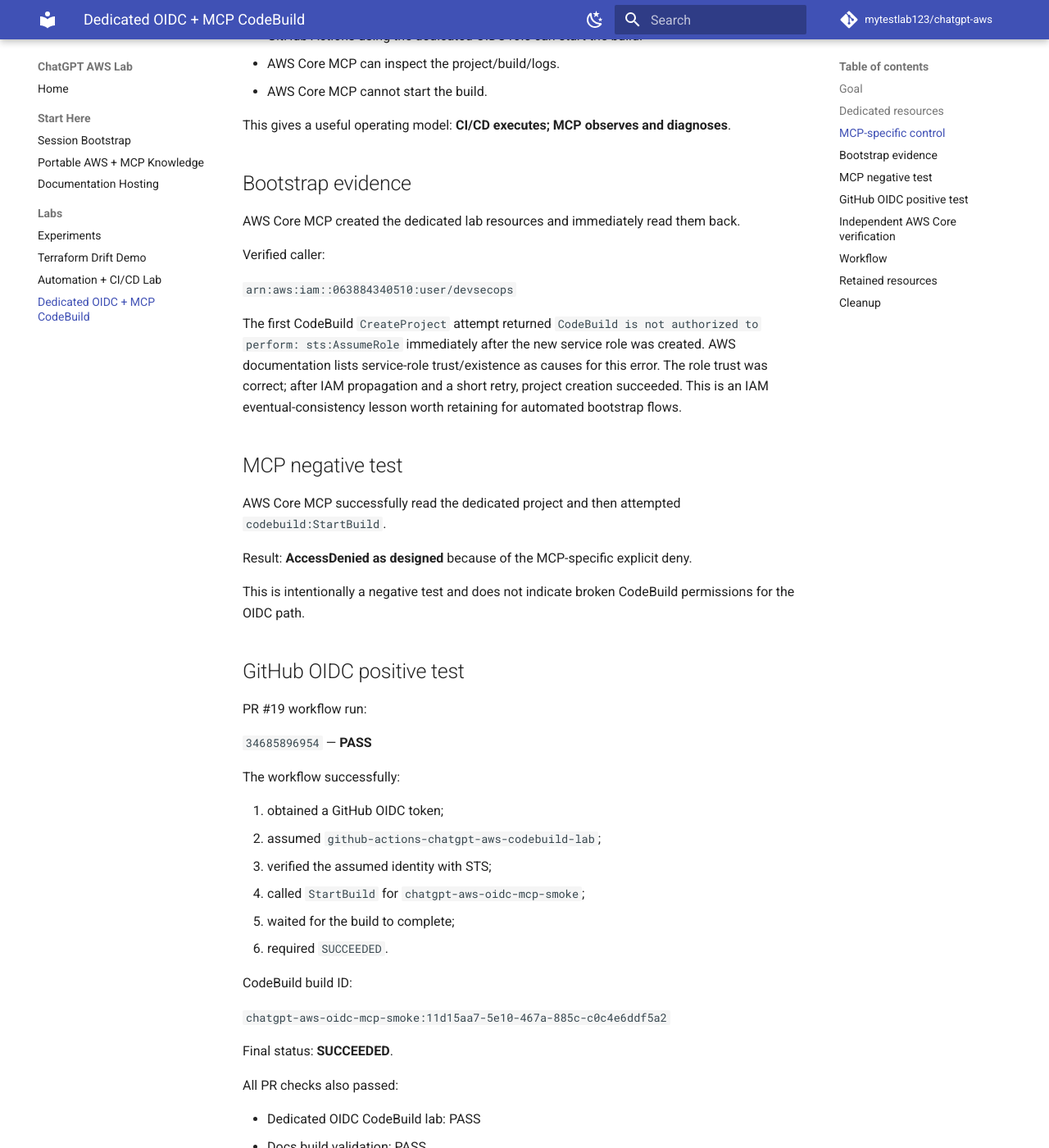
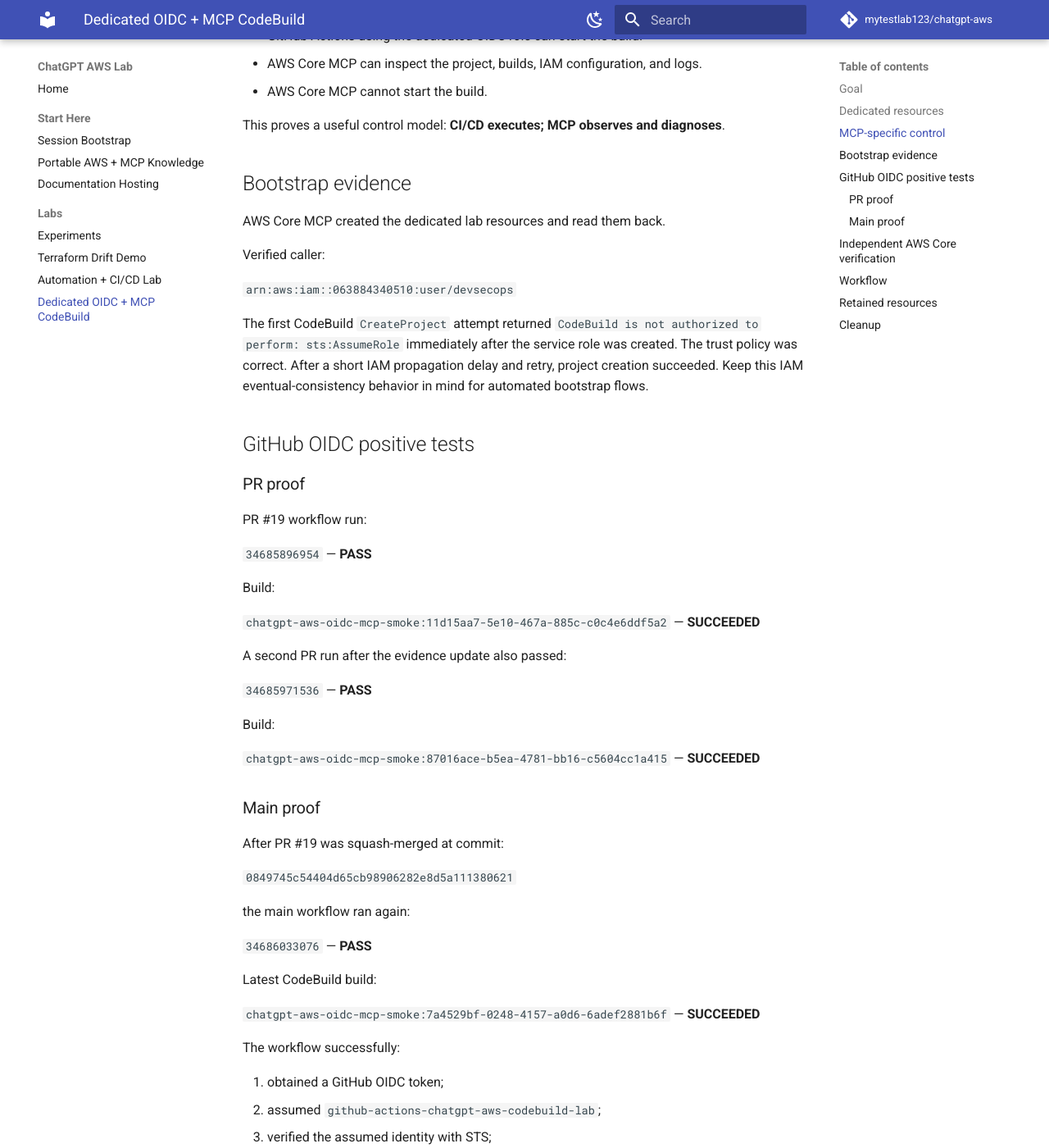
Before and after one commit to mytestlab123/chatgpt-aws, an MkDocs documentation site: the page built from docs/OIDC_MCP_CODEBUILD_LAB.md, in a window 1280 px wide and 1400 px high, scrolled down 1245 px. Shown: the whole window at 82% size. Built offline with MkDocs 1.6.1 and Material for MkDocs 9.7.7, drawn with Linux system fonts in a browser that asks for light colours; comment, search, counter and statistics services are not loaded; some of the changed text lies outside the part shown.

Commit message:
Record final Issue 18 OIDC and MCP evidence

````diff
--- a/docs/OIDC_MCP_CODEBUILD_LAB.md
+++ b/docs/OIDC_MCP_CODEBUILD_LAB.md
@@ -13,7 +13,7 @@
 AWS Core MCP   -> CodeBuild read/diagnose, but StartBuild explicitly denied
 ```
 
-This experiment does not depend on `lab1_agent`.
+This experiment is fully independent of `lab1_agent`.
 
 ## Dedicated resources
 
@@ -23,7 +23,7 @@
 - CloudWatch log group: `/aws/codebuild/chatgpt-aws-oidc-mcp-smoke`
 - AWS Core user guard policy: `ChatGPTAwsMCPCodeBuildGuard`
 
-The GitHub OIDC role trusts only `mytestlab123/chatgpt-aws` PR/main subjects and has permission only to start/read the dedicated CodeBuild project.
+The GitHub OIDC role trusts only `mytestlab123/chatgpt-aws` PR/main subjects and can only start/read the dedicated CodeBuild project.
 
 The CodeBuild service role trusts `codebuild.amazonaws.com` and is restricted with `aws:SourceAccount` plus the exact CodeBuild project ARN.
 
@@ -47,71 +47,81 @@
 Effect:
 
 - GitHub Actions using the dedicated OIDC role can start the build.
-- AWS Core MCP can inspect the project/build/logs.
+- AWS Core MCP can inspect the project, builds, IAM configuration, and logs.
 - AWS Core MCP cannot start the build.
 
-This gives a useful operating model: **CI/CD executes; MCP observes and diagnoses**.
+This proves a useful control model: **CI/CD executes; MCP observes and diagnoses**.
 
 ## Bootstrap evidence
 
-AWS Core MCP created the dedicated lab resources and immediately read them back.
+AWS Core MCP created the dedicated lab resources and read them back.
 
 Verified caller:
 
 `arn:aws:iam::063884340510:user/devsecops`
 
-The first CodeBuild `CreateProject` attempt returned `CodeBuild is not authorized to perform: sts:AssumeRole` immediately after the new service role was created. AWS documentation lists service-role trust/existence as causes for this error. The role trust was correct; after IAM propagation and a short retry, project creation succeeded. This is an IAM eventual-consistency lesson worth retaining for automated bootstrap flows.
+The first CodeBuild `CreateProject` attempt returned `CodeBuild is not authorized to perform: sts:AssumeRole` immediately after the service role was created. The trust policy was correct. After a short IAM propagation delay and retry, project creation succeeded. Keep this IAM eventual-consistency behavior in mind for automated bootstrap flows.
 
-## MCP negative test
+## GitHub OIDC positive tests
 
-AWS Core MCP successfully read the dedicated project and then attempted `codebuild:StartBuild`.
-
-Result: **AccessDenied as designed** because of the MCP-specific explicit deny.
-
-This is intentionally a negative test and does not indicate broken CodeBuild permissions for the OIDC path.
-
-## GitHub OIDC positive test
+### PR proof
 
 PR #19 workflow run:
 
 `34685896954` — **PASS**
+
+Build:
+
+`chatgpt-aws-oidc-mcp-smoke:11d15aa7-5e10-467a-885c-c0c4e6ddf5a2` — **SUCCEEDED**
+
+A second PR run after the evidence update also passed:
+
+`34685971536` — **PASS**
+
+Build:
+
+`chatgpt-aws-oidc-mcp-smoke:87016ace-b5ea-4781-bb16-c5604cc1a415` — **SUCCEEDED**
+
+### Main proof
+
+After PR #19 was squash-merged at commit:
+
+`0849745c54404d65cb98906282e8d5a111380621`
+
+the main workflow ran again:
+
+`34686033076` — **PASS**
+
+Latest CodeBuild build:
+
+`chatgpt-aws-oidc-mcp-smoke:7a4529bf-0248-4157-a0d6-6adef2881b6f` — **SUCCEEDED**
 
 The workflow successfully:
 
 1. obtained a GitHub OIDC token;
 2. assumed `github-actions-chatgpt-aws-codebuild-lab`;
 3. verified the assumed identity with STS;
-4. called `StartBuild` for `chatgpt-aws-oidc-mcp-smoke`;
-5. waited for the build to complete;
+4. called `StartBuild` for only `chatgpt-aws-oidc-mcp-smoke`;
+5. polled `BatchGetBuilds` until completion;
 6. required `SUCCEEDED`.
-
-CodeBuild build ID:
-
-`chatgpt-aws-oidc-mcp-smoke:11d15aa7-5e10-467a-885c-c0c4e6ddf5a2`
-
-Final status: **SUCCEEDED**.
-
-All PR checks also passed:
-
-- Dedicated OIDC CodeBuild lab: PASS
-- Docs build validation: PASS
-- Docs AWS site: PASS
-- Automation CI/CD lab: PASS
-- Terraform drift demo: PASS
 
 No static AWS access key or GitHub secret was required.
 
 ## Independent AWS Core verification
 
-After the GitHub workflow completed, AWS Core MCP independently verified:
+After the main workflow completed, AWS Core MCP independently verified:
 
-- latest build ID matched the GitHub-triggered build;
-- CodeBuild status was `SUCCEEDED`;
-- CloudWatch log stream existed;
-- 52 log events were present;
-- logs contained the marker `OIDC-CODEBUILD-PASS`;
-- logs contained STS/build identity evidence;
-- BUILD and POST_BUILD phases were `SUCCEEDED`.
+- caller remains `arn:aws:iam::063884340510:user/devsecops`;
+- dedicated OIDC role trust is restricted to the repository PR/main subjects;
+- OIDC role permissions are limited to `StartBuild`, `BatchGetBuilds`, and `BatchGetProjects` for the single project ARN;
+- CodeBuild service role trust includes `codebuild.amazonaws.com`, `aws:SourceAccount`, and the exact project ARN;
+- the latest build ID matches the main GitHub-triggered build;
+- latest build status is `SUCCEEDED`;
+- CloudWatch contains 52 events for the latest build;
+- logs contain `OIDC-CODEBUILD-PASS`;
+- BUILD phase is `SUCCEEDED`;
+- `ChatGPTAwsMCPCodeBuildGuard` is still present;
+- a fresh MCP `StartBuild` attempt still returns explicit `AccessDenied` as designed.
 
 This readback used the MCP path, independent of the GitHub workflow credentials.
 
@@ -119,12 +129,12 @@
 
 `.github/workflows/codebuild-oidc-mcp-lab.yml`
 
-The workflow has only the GitHub permissions needed for OIDC and repository read:
+GitHub permissions:
 
 - `id-token: write`
 - `contents: read`
 
-The AWS role itself is scoped to the dedicated CodeBuild project.
+AWS permissions are scoped to the dedicated CodeBuild project.
 
 ## Retained resources
 
````
Also changed, not shown: other parts of docs/OIDC_MCP_CODEBUILD_LAB.md (+1 -1 lines).
